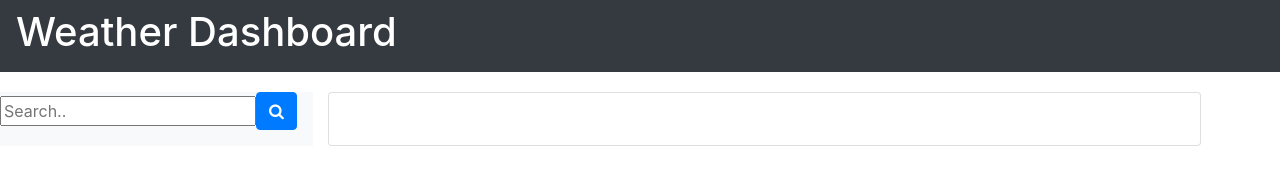
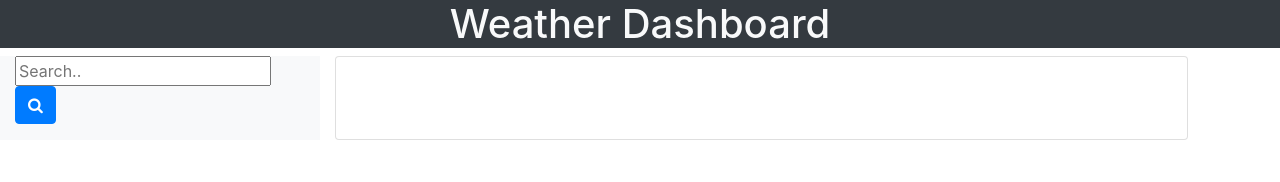
Before and after one commit to tecain13/Weather-App, a plain HTML site: page index.html in a window 1280 px wide. Drawn offline with nearby package versions, Linux system fonts and the light colour scheme.

Commit message:
style updates

```diff
--- a/index.html
+++ b/index.html
@@ -15,12 +15,11 @@
 </head>
 
 <body>
-    <nav class="navbar navbar-dark bg-dark"
-        style="color: white; font-weight: bolder; align-content: center; font-size: xx-large;">
+    <header class="bg-dark text-light" style="text-align: center;">
         <h1 id="weatherdash">Weather Dashboard</h1>
-    </nav>
+    </header>
 
-    <div id="container" style="margin-top:20px; margin-bottom: 20px;">
+    <div class="container-fluid">
 
         <div class="row">
 
@@ -50,7 +49,7 @@
 
         <div class="row" class="row justify-content-between" class="p-3 mb-2 bg-primary text-white" id="forecastcards">
         </div>
-        <!--tyler, come back to this-->
+
 
     </div>
     <!--end of container div-->
```
